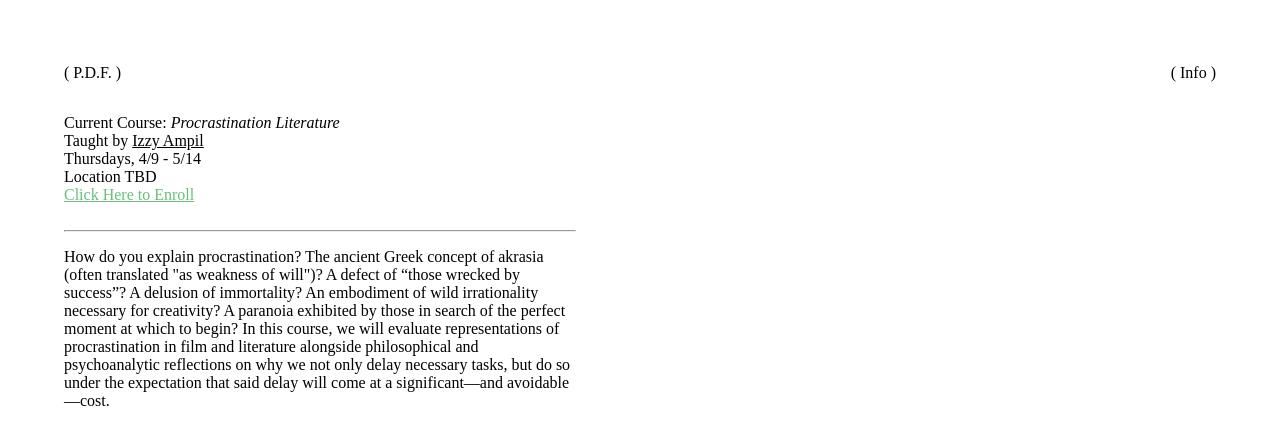
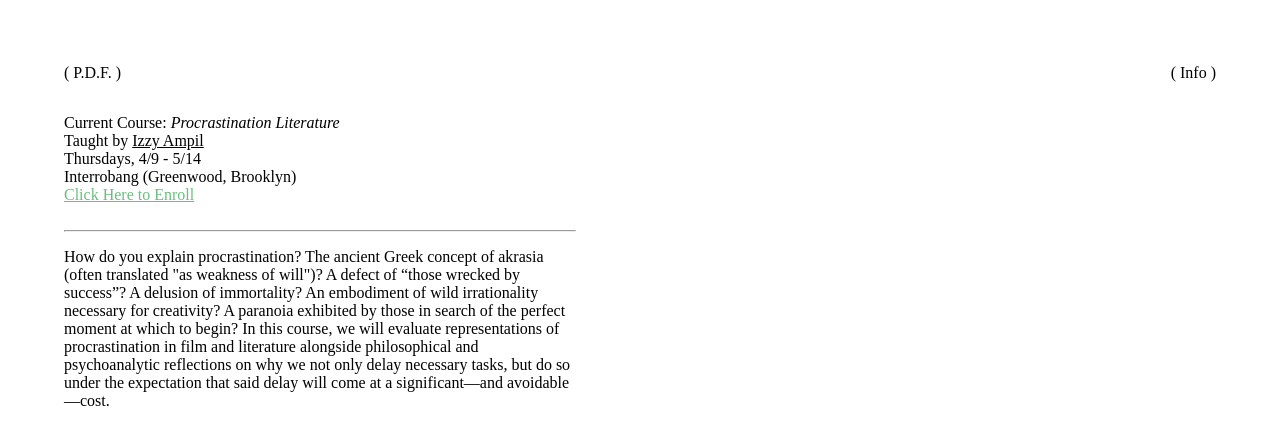
Before and after one commit to caleblstone/PDF, a Jekyll site: the page built from contentFolder/_courses/Course-01-Procrastination-Literature.md, in a window 1280 px wide. Shown: the top 445 px of the page. Built offline with Jekyll 4.4.1, drawn with Linux system fonts in a browser that asks for light colours; some web fonts are replaced; a script that is not in the unit is left out.

Commit message:
Update course location for Procrastination Literature

```diff
--- a/contentFolder/_courses/Course-01-Procrastination-Literature.md
+++ b/contentFolder/_courses/Course-01-Procrastination-Literature.md
@@ -4,7 +4,7 @@ layout: course
 instructor: "Izzy Ampil"
 instructorLink: "https://www.izzyampil.com/"
 dateRange: "Thursdays, 4/9 - 5/14"
-location: "Location TBD"
+location: "Interrobang (Greenwood, Brooklyn)"
 enrollmentStatus: true
 applicationLink: "https://forms.gle/7QsK2FWB4FtHn7Am8"
 activeCourse: true
```
